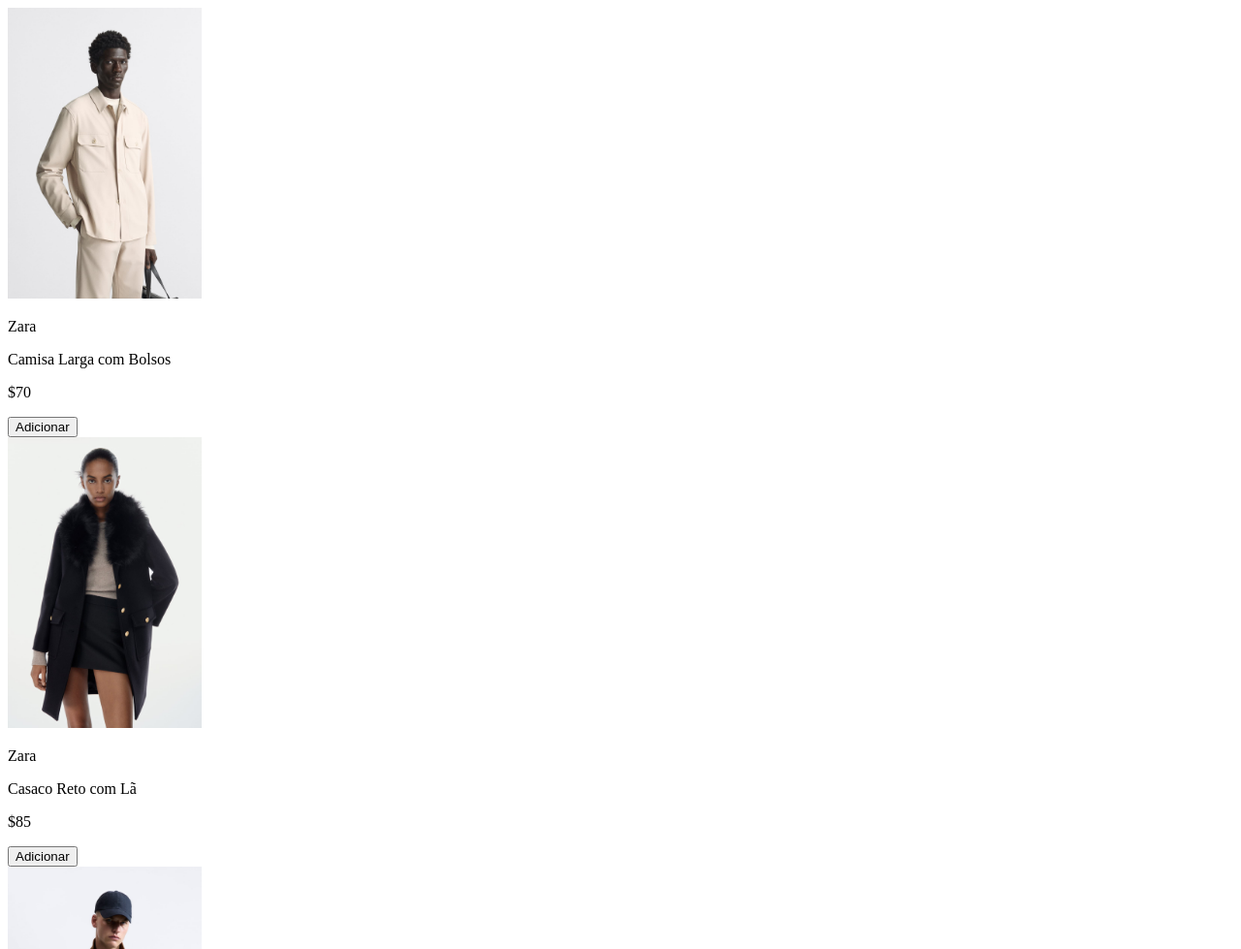
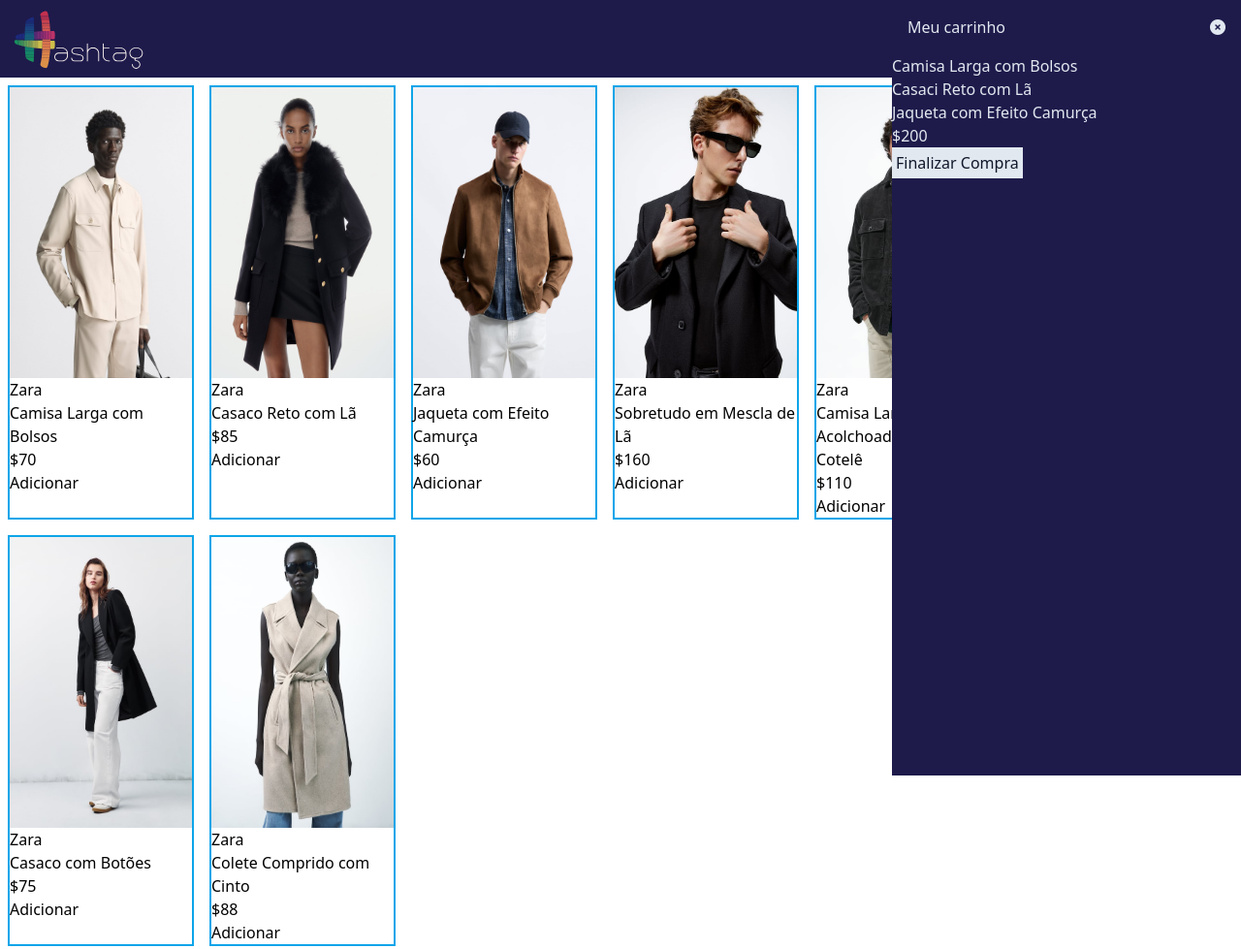
Before and after one commit to Lukinhas0601/intensivaoJC, a website built with Vite: page Mazazine Hashtag/index.html in a window 1280 px wide. Shown: the top 979 px of the page at 97% size. Built offline with nearby package versions, Linux system fonts and the light colour scheme.

Commit message:
Aula 2 javascript

```diff
--- a/Mazazine Hashtag/index.html
+++ b/Mazazine Hashtag/index.html
@@ -1,22 +1,53 @@
 <!DOCTYPE html>
-<html lang="pt-BR">
-
+<html lang="en">
   <head>
-  <meta charset="UTF-8">
-  <meta name="viewport" content="width=device-width, initial-scale=1.0">
-  <link rel="stylesheet" href="./style.css">
+    <meta charset="UTF-8" />
+    <meta name="viewport" content="width=device-width, initial-scale=1.0" />
     <title>Document</title>
+    <link rel="stylesheet" href="./style.css" />
+    <link
+      rel="stylesheet"
+      href="https://cdnjs.cloudflare.com/ajax/libs/font-awesome/6.4.2/css/all.min.css"
+      integrity="sha512-z3gLpd7yknf1YoNbCzqRKc4qyor8gaKU1qmn+CShxbuBusANI9QpRohGBreCFkKxLhei6S9CQXFEbbKuqLg0DA=="
+      crossorigin="anonymous"
+      referrerpolicy="no-referrer"
+    />
   </head>
-
   <body>
-  <header></header>
+    <section
+      id="carrinho"
+      class="fixed top-0 right-[0px] bg-indigo-950 h-screen w-[360px] text-slate-200"
+    >
+      <div id="cabecalho-carrinho" class="flex justify-between m-4">
+        <p>Meu carrinho</p>
+        <button id="fechar-carrinho">
+          <i class="fa-solid fa-circle-xmark"></i>
+        </button>
+      </div>
+      <section id="produtos-carrinho">
+        <p>Camisa Larga com Bolsos</p>
+        <p>Casaci Reto com Lã</p>
+        <p>Jaqueta com Efeito Camurça</p>
+      </section>
+      <p id="preco-total">$200</p>
+      <button class="bg-slate-200 text-slate-900 p-1">Finalizar Compra</button>
+    </section>
+    <header class="flex bg-indigo-950 p-2 justify-between">
+      <img
+        class="h-16"
+        src="./assets/logo/hashtag.svg"
+        alt="Logo do Magazine Hashtag."
+      />
+      <div class="text-slate-200 flex gap-2 items-end mx-2">
+        <button id="abrir-carrinho">
+          <i class="fa-solid fa-cart-shopping"></i>
+        </button>
+        <button><i class="fa-solid fa-user"></i></button>
+      </div>
+    </header>
     <main>
-    <section id="container-produto">
-
-    </section>
+      <section id="container-produto" class="flex flex-wrap"></section>
     </main>
-
-
-<script src="./main.js"></script>
+    <script type="module" src="./main.js"></script>
   </body>
-</html>
+</html>c
--- a/Mazazine Hashtag/main.js
+++ b/Mazazine Hashtag/main.js
@@ -1,3 +1,6 @@
+import { inicializarCarrinho } from "./src/menuCarrinho";
+
+
 const catalogo = [
     { id: 1, marca: 'Zara', nome: 'Camisa Larga com Bolsos', preco: 70, imagem: 'product-1.jpg', feminino: false, },
     { id: 2, marca: 'Zara', nome: 'Casaco Reto com Lã', preco: 85, imagem: 'product-2.jpg', feminino: true, },
@@ -11,9 +14,9 @@
 
 
 for (const produtoCatalago of catalogo){
-    const cartaoProduto =  `<div id="card-produto-1">
+    const cartaoProduto =  `<div class= "border-solid border-2 border-sky-500 w-48 m-2" id="card-produto-${produtoCatalago.id}">
 <img src="./assets/img/${produtoCatalago.imagem}" alt="Produto 1" style="height: 300px"/>
-<p>${produtoCatalago.marca}</p>
+<p class='marca'>${produtoCatalago.marca}</p>
 <p>${produtoCatalago.nome}</p>
 <p>$${produtoCatalago.preco}</p>
 <button>Adicionar</button>
@@ -21,3 +24,5 @@
 
     document.getElementById("container-produto").innerHTML += cartaoProduto;
 };
+
+inicializarCarrinho();
--- /dev/null
+++ b/Mazazine Hashtag/postcss.config.js
@@ -0,0 +1,6 @@
+export default  {
+    plugins: {
+      tailwindcss: {},
+      autoprefixer: {},
+    }
+  }
--- /dev/null
+++ b/Mazazine Hashtag/src/menuCarrinho.js
@@ -0,0 +1,17 @@
+function abrirCarrinho() {
+    document.getElementById("carrinho").classList.add("right-[0px]");
+    document.getElementById("carrinho").classList.remove("right-[-360px]");
+  }
+
+  function fecharCarrinho() {
+    document.getElementById("carrinho").classList.remove("right-[0px]");
+    document.getElementById("carrinho").classList.add("right-[-360px]");
+  }
+
+  export function inicializarCarrinho() {
+    const botaoFecharCarrinho = document.getElementById("fechar-carrinho");
+    const botaoAbrirCarrinho = document.getElementById("abrir-carrinho");
+
+    botaoFecharCarrinho.addEventListener("click", fecharCarrinho);
+    botaoAbrirCarrinho.addEventListener("click", abrirCarrinho);
+  }
--- a/Mazazine Hashtag/style.css
+++ b/Mazazine Hashtag/style.css
@@ -0,0 +1,3 @@
+@tailwind base;
+@tailwind components;
+@tailwind utilities;
--- /dev/null
+++ b/Mazazine Hashtag/tailwind.config.js
@@ -0,0 +1,8 @@
+/** @type {import('tailwindcss').Config} */
+module.exports = {
+  content: ["./src/**/*.{html,js}", "./*.{html,js}"],
+  theme: {
+    extend: {},
+  },
+  plugins: [],
+}
```
Lines whose indentation alone changed are shown as unchanged.
